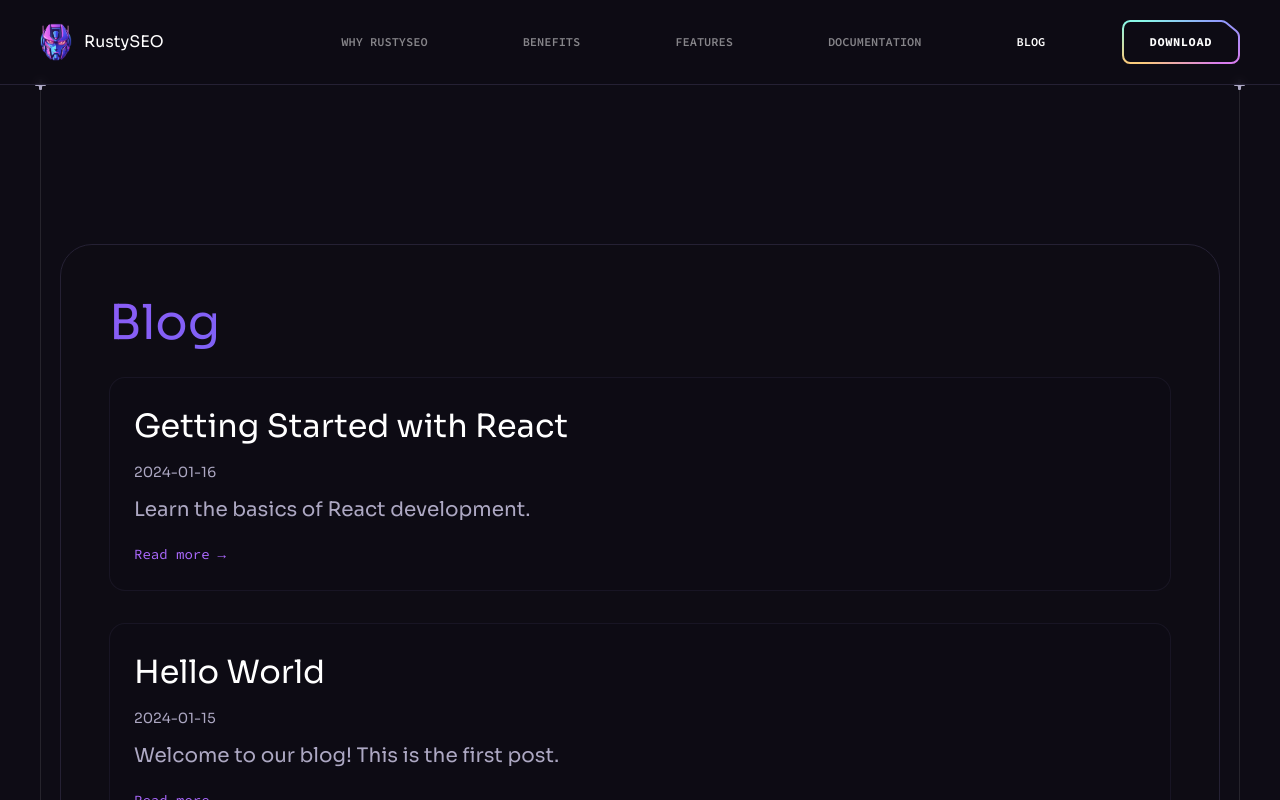
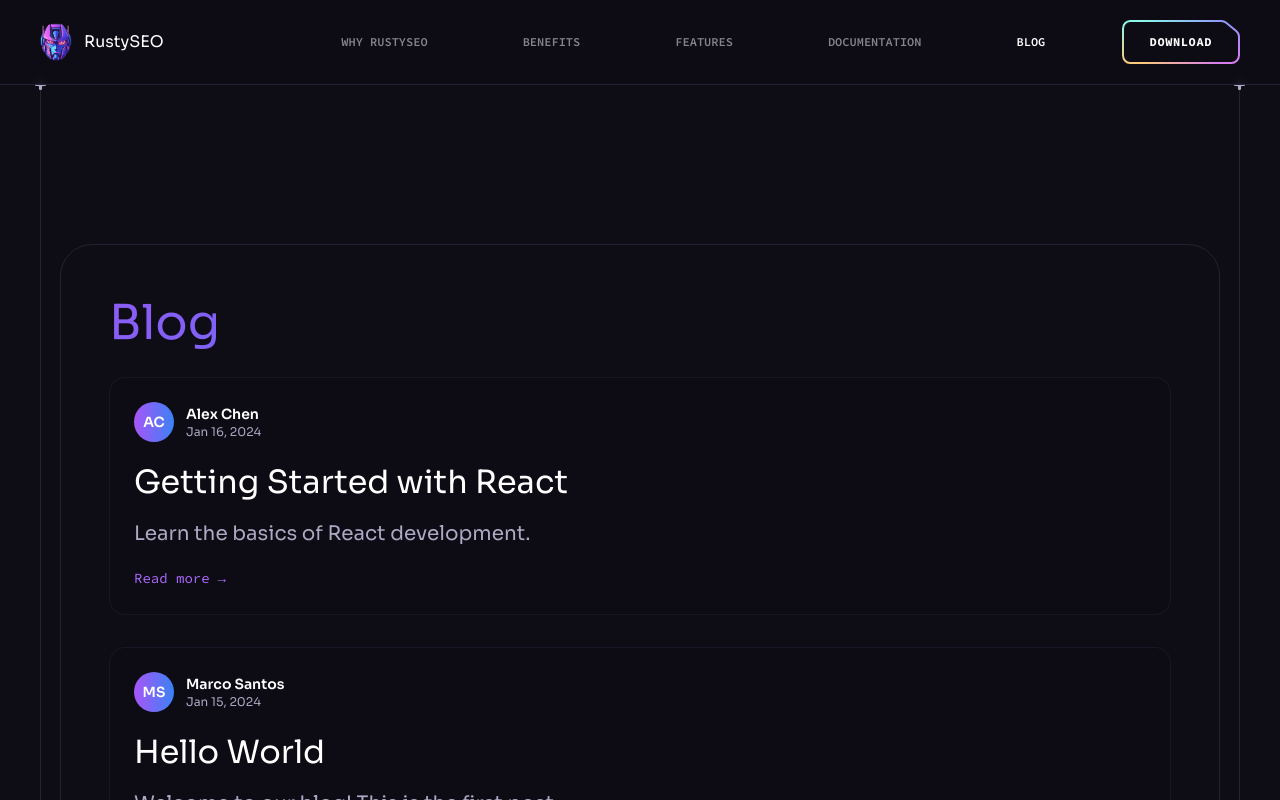
Before and after one commit to mascanho/RustyLanding, a React (Vite) app: page /blog in a window 1280 px wide. Shown: the top 800 px of the page. Built offline with nearby package versions, Linux system fonts and the light colour scheme; no server answers.

Commit message:
fix: better layout

```diff
--- a/src/blog/getting-started-react.mdx
+++ b/src/blog/getting-started-react.mdx
@@ -1,6 +1,7 @@
 ---
 title: "Getting Started with React"
 date: "2024-01-16"
+author: "Alex Chen"
 excerpt: "Learn the basics of React development."
 ---
 
--- a/src/blog/hello-world.mdx
+++ b/src/blog/hello-world.mdx
@@ -1,6 +1,8 @@
 ---
 title: "Hello World"
 date: "2024-01-15"
+author: "Marco Santos"
+tags: ["introduction", "mdx", "blog"]
 excerpt: "Welcome to our blog! This is the first post."
 ---
 
--- a/src/components/BlogList.jsx
+++ b/src/components/BlogList.jsx
@@ -15,6 +15,7 @@ const BlogList = () => {
       slug,
       title: module.frontmatter?.title || 'Untitled',
       date: module.frontmatter?.date || '',
+      author: module.frontmatter?.author || 'Anonymous',
       excerpt: module.frontmatter?.excerpt || '',
     };
   });
@@ -48,23 +49,42 @@ const BlogList = () => {
                 <div className="space-y-8">
                   {posts.length > 0 ? posts.map((post) => (
                     <article key={post.slug} className="bg-n-8/60 border border-n-6/50 rounded-2xl p-6 hover:bg-n-8/80 hover:border-n-6/70 transition-all duration-300 hover:shadow-lg">
+                      <div className="flex items-center gap-3 mb-4">
+                        <div className="w-10 h-10 bg-gradient-to-r from-purple-500 to-blue-500 rounded-full flex items-center justify-center">
+                          <span className="text-white font-bold text-sm">
+                            {post.author.split(' ').map(name => name[0]).join('').slice(0, 2).toUpperCase()}
+                          </span>
+                        </div>
+                        <div>
+                          <div className="text-n-1 font-semibold text-sm">{post.author}</div>
+                          {post.date && (
+                            <div className="text-n-3 text-xs">
+                              {new Date(post.date).toLocaleDateString('en-US', {
+                                year: 'numeric',
+                                month: 'short',
+                                day: 'numeric'
+                              })}
+                            </div>
+                          )}
+                        </div>
+                      </div>
+
                       <h2 className="h4 text-n-1 mb-3">
                         <Link to={`/blog/${post.slug}`} className="hover:text-color-1 transition-colors">
                           {post.title}
                         </Link>
                       </h2>
-                      {post.date && (
-                        <p className="text-n-3 text-sm mb-3">{post.date}</p>
+
+                      {post.excerpt && (
+                        <p className="body-1 text-n-3 mb-4 line-clamp-3">{post.excerpt}</p>
                       )}
-                      {post.excerpt && (
-                        <p className="body-1 text-n-3 mb-4">{post.excerpt}</p>
-                      )}
+
                       <Link
                         to={`/blog/${post.slug}`}
-                        className="inline-flex items-center text-color-1 hover:text-color-2 font-code text-sm transition-colors"
+                        className="inline-flex items-center text-color-1 hover:text-color-2 font-code text-sm transition-colors group"
                       >
                         Read more
-                        <span className="ml-2">→</span>
+                        <span className="ml-2 group-hover:translate-x-1 transition-transform">→</span>
                       </Link>
                     </article>
                   )) : (
--- a/src/components/BlogPost.jsx
+++ b/src/components/BlogPost.jsx
@@ -18,10 +18,15 @@ const BlogPost = () => {
         setPostComponent(() => module.default);
         setFrontmatter(module.frontmatter || {});
         // Try to get raw content for reading time calculation
+        try {
           const response = await fetch(`/src/blog/${slug}.mdx`);
           if (response.ok) {
             const text = await response.text();
             setContent(text);
+          }
+        } catch (fetchError) {
+          // Fallback: estimate reading time from frontmatter
+          setContent(frontmatter.excerpt || '');
         }
       } catch (error) {
         console.error('Error loading blog post:', error);
@@ -190,7 +195,22 @@ const BlogPost = () => {
                   )}
 
                   {/* Article Meta */}
-                  <div className="flex flex-wrap items-center gap-4 text-sm text-n-3 mb-6">
+                  <div className="flex items-center gap-6 mb-8 p-4 bg-n-8/40 rounded-xl border border-n-6/30">
+                    {/* Author Avatar */}
+                    <div className="flex items-center gap-3">
+                      <div className="w-12 h-12 bg-gradient-to-r from-purple-500 to-blue-500 rounded-full flex items-center justify-center">
+                        <span className="text-white font-bold">
+                          {frontmatter.author?.split(' ').map(name => name[0]).join('').slice(0, 2).toUpperCase() || 'A'}
+                        </span>
+                      </div>
+                      <div>
+                        <div className="text-n-1 font-semibold">{frontmatter.author || 'Anonymous'}</div>
+                        <div className="text-n-3 text-sm">Author</div>
+                      </div>
+                    </div>
+
+                    {/* Meta Info */}
+                    <div className="flex flex-wrap items-center gap-4 text-sm text-n-3">
                       {frontmatter.date && (
                         <div className="flex items-center gap-2">
                           <svg className="w-4 h-4" fill="none" stroke="currentColor" viewBox="0 0 24 24">
@@ -217,7 +237,8 @@ const BlogPost = () => {
                         <svg className="w-4 h-4" fill="none" stroke="currentColor" viewBox="0 0 24 24">
                           <path strokeLinecap="round" strokeLinejoin="round" strokeWidth={2} d="M7 7h.01M7 3h5c.512 0 1.024.195 1.414.586l7 7a2 2 0 010 2.828l-7 7a2 2 0 01-2.828 0l-7-7A1.994 1.994 0 013 12V7a4 4 0 014-4z" />
                         </svg>
-                      <span>Tutorial</span>
+                        <span>Technical</span>
+                      </div>
                     </div>
                   </div>
 
@@ -236,11 +257,13 @@ const BlogPost = () => {
                   <div className="flex flex-col sm:flex-row justify-between items-start sm:items-center gap-4">
                     <div className="flex items-center gap-4">
                       <div className="w-12 h-12 bg-gradient-to-r from-purple-500 to-blue-500 rounded-full flex items-center justify-center">
-                        <span className="text-white font-bold">R</span>
+                        <span className="text-white font-bold">
+                          {frontmatter.author?.split(' ').map(name => name[0]).join('').slice(0, 2).toUpperCase() || 'A'}
+                        </span>
                       </div>
                       <div>
-                        <div className="font-semibold text-n-1">RustySEO Team</div>
-                        <div className="text-sm text-n-3">Technical Writers</div>
+                        <div className="font-semibold text-n-1">{frontmatter.author || 'Anonymous'}</div>
+                        <div className="text-sm text-n-3">Author</div>
                       </div>
                     </div>
 
```
Lines whose indentation alone changed are shown as unchanged.
